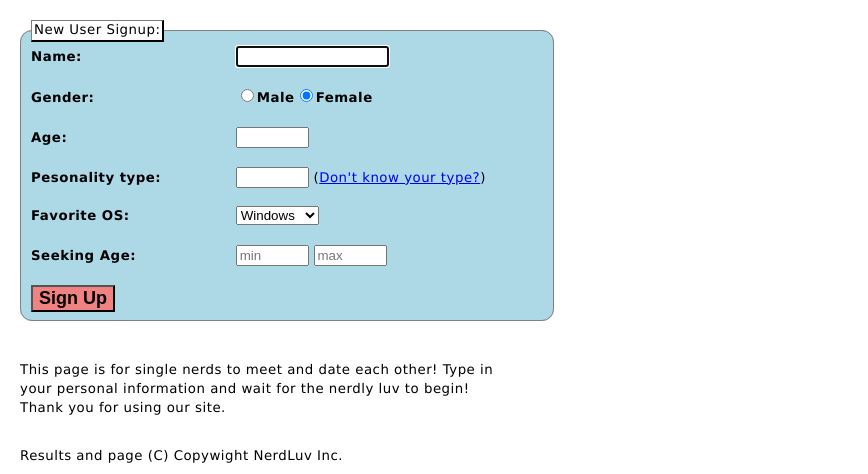
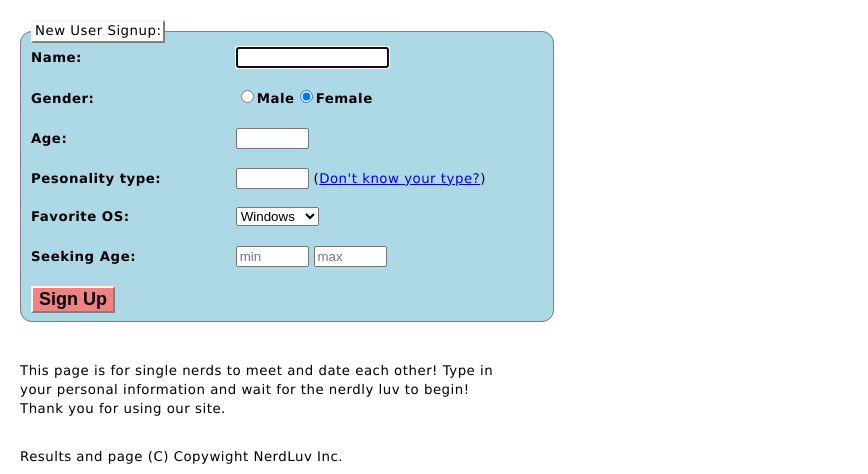
Before and after one commit to tahazayed/tahazayed.github.io, a plain HTML site: page signup/signup.html in a window 1280 px wide. Shown: the top 474 px of the page, without its empty margins (0-868 px from the left). Drawn offline with Linux system fonts and the light colour scheme.

Commit message:
Add Signup page

```diff
--- a/public/lab02/main.css
+++ b/public/lab02/main.css
@@ -33,12 +33,12 @@ input[type=submit] {
     font-size: large;
 }
 
-legend {
+.light-border {
     background-color: white;
-    border-top: 1px solid gray;
-    border-right: 2px solid black;
-    border-bottom: 2px solid black;
-    border-left: 1px solid gray;
+    border-top: 2px solid whitesmoke;
+    border-right: 2px solid grey;
+    border-bottom: 2px solid grey;
+    border-left: 2px solid whitesmoke;
 }
 
 fieldset {
--- a/signup/signup.html
+++ b/signup/signup.html
@@ -14,7 +14,7 @@
     <div class="main">
         <form action="http://mumstudents.org/params.php" method="get" id="signupForm">
             <fieldset>
-                <legend>New User Signup:</legend>
+                <legend class="light-border">New User Signup:</legend>
                 <div class="coloumn">
                     <label for="name">Name:</label>
                     <input type="text" name="name" maxlength="16" size="16" required autofocus /><br><br>
@@ -36,7 +36,7 @@
                     <label for="min">Seeking Age:</label>
                     <input type="text" name="min" maxlength="2" size="6" placeholder="min" required />
                     <input type="text" name="max" maxlength="2" size="6" placeholder="max" required /><br><br>
-                    <input type="submit" value="Sign Up">
+                    <input type="submit" value="Sign Up" class="light-border">
                 </div>
             </fieldset>
         </form>
```
